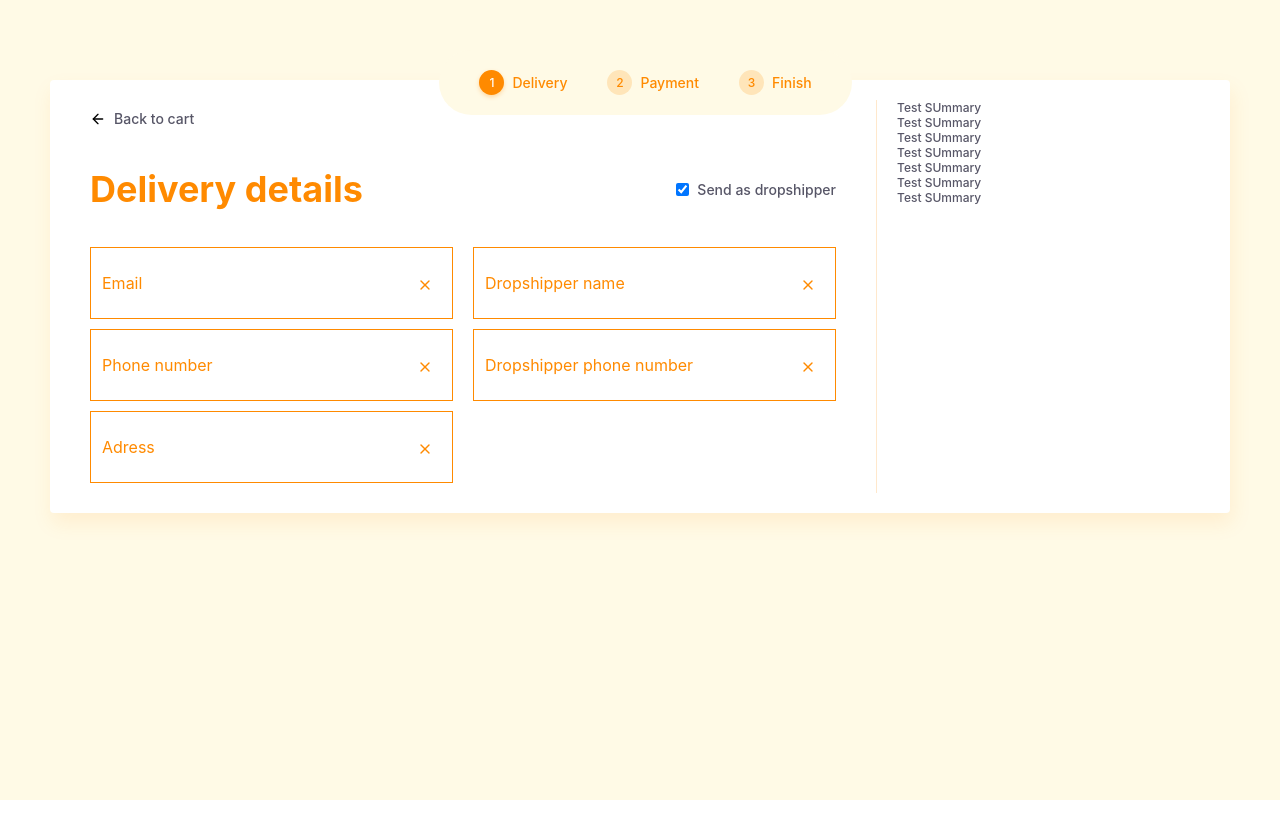
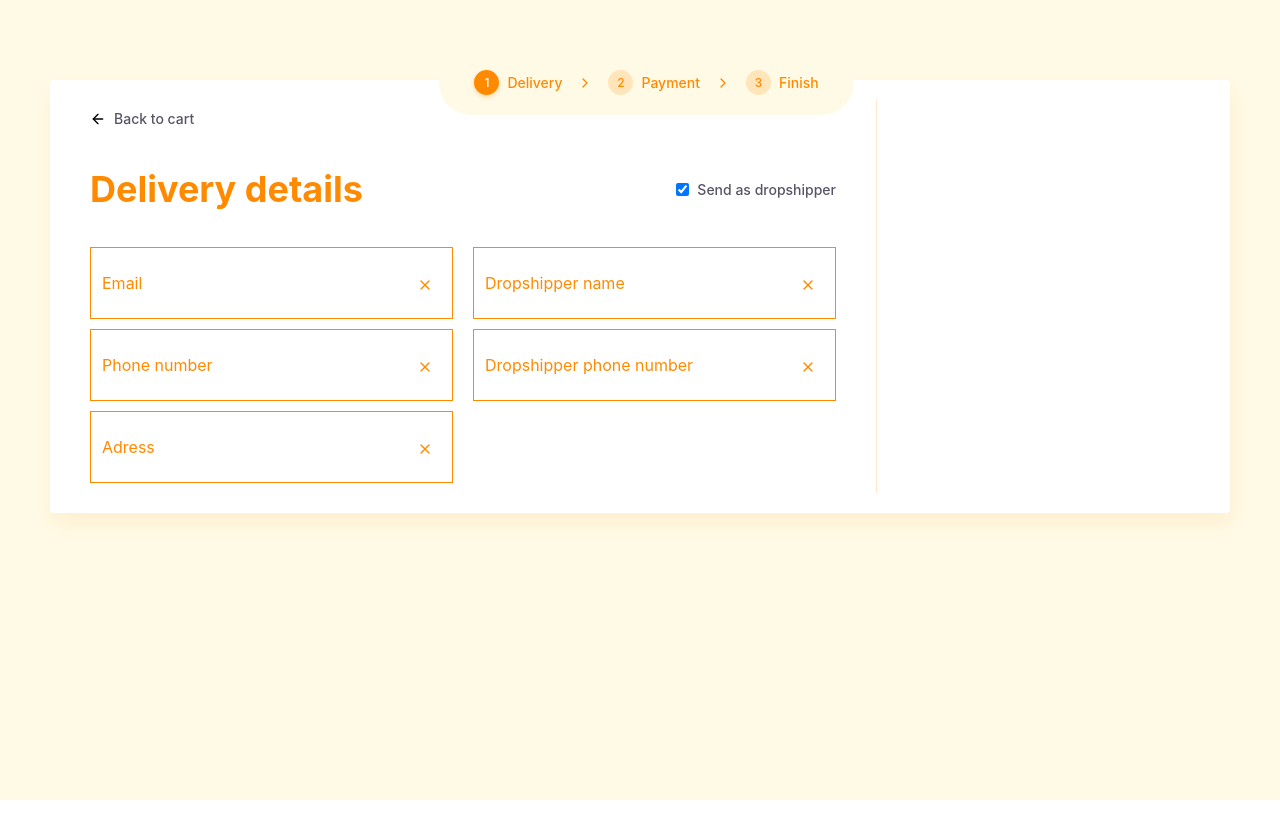
Before and after one commit to albarkahdev/jakmall-checkout-page, a React (Create React App) app: page / in a window 1280 px wide. Shown: the top 838 px of the page. Built offline with nearby package versions, Linux system fonts and the light colour scheme.

Commit message:
add icon chevron right to Stepper

```diff
--- a/src/ui/BoxSummary/BoxSummary.js
+++ b/src/ui/BoxSummary/BoxSummary.js
@@ -11,13 +11,6 @@ const Wrapper = styled.div`
 const BoxSummary = ({ children }) => {
   return (
     <Wrapper>
-      <Text type="black-medium">Test SUmmary</Text>
-      <Text type="black-medium">Test SUmmary</Text>
-      <Text type="black-medium">Test SUmmary</Text>
-      <Text type="black-medium">Test SUmmary</Text>
-      <Text type="black-medium">Test SUmmary</Text>
-      <Text type="black-medium">Test SUmmary</Text>
-      <Text type="black-medium">Test SUmmary</Text>
       {children}
     </Wrapper>
   )
--- a/src/ui/StepItem/StepItem.js
+++ b/src/ui/StepItem/StepItem.js
@@ -9,7 +9,7 @@ const Wrapper = styled.div`
   flex-direction: row;
   flex-wrap: wrap;
   align-items: center;
-  margin: 0px 20px;
+  margin: 0px 15px;
   cursor: pointer;
 `;
 
--- a/src/ui/Stepper/Stepper.js
+++ b/src/ui/Stepper/Stepper.js
@@ -1,4 +1,6 @@
 import styled from "styled-components";
+import { FiChevronRight } from "react-icons/fi";
+
 import StepItem from "../StepItem/StepItem";
 
 const Wrapper = styled.div`
@@ -16,12 +18,27 @@ const Wrapper = styled.div`
   align-items: center;
 `;
 
+const ChevronRight = styled(FiChevronRight)`
+  color: #FF8A00;
+`;
+
 const Stepper = ({ list }) => {
   return (
     <Wrapper>
       {
         list?.map((step, idx) => {
-          return <StepItem key={idx} isActive={step.isActive} numberStep={step.order} textStep={step.name} />;
+          const isLastIndex = list?.length - 1 === idx;
+          return (
+            <>
+              <StepItem
+                key={idx}
+                isActive={step.isActive}
+                numberStep={step.order}
+                textStep={step.name}
+              />
+              {!isLastIndex && <ChevronRight />}
+            </>
+          );
         })
       }
     </Wrapper>
--- a/src/ui/Text/Text.js
+++ b/src/ui/Text/Text.js
@@ -30,6 +30,13 @@ const TextOrangeLarge = styled.p`
   font-weight: 500;
 `;
 
+const TextOrangeXL = styled.p`
+  color: #FF8A00;
+  font-weight: 700;
+  font-size: 24px;
+  line-height: 29px;
+`;
+
 const TextOrangeXXL = styled.p`
   color: #FF8A00;
   font-weight: 700;
@@ -49,6 +56,8 @@ const Text = ({ type = "white-medium", children }) => {
       return <TextOrangeMedium>{children}</TextOrangeMedium>;
     case "orange-large":
       return <TextOrangeLarge>{children}</TextOrangeLarge>;
+    case "orange-xl":
+      return <TextOrangeXL>{children}</TextOrangeXL>;
     case "orange-xxl":
       return <TextOrangeXXL>{children}</TextOrangeXXL>;
     default:
```
Also changed, not shown: src/modules/deliveryDetails/components/BoxDeliveryDetails.js (line endings or trailing spaces).
